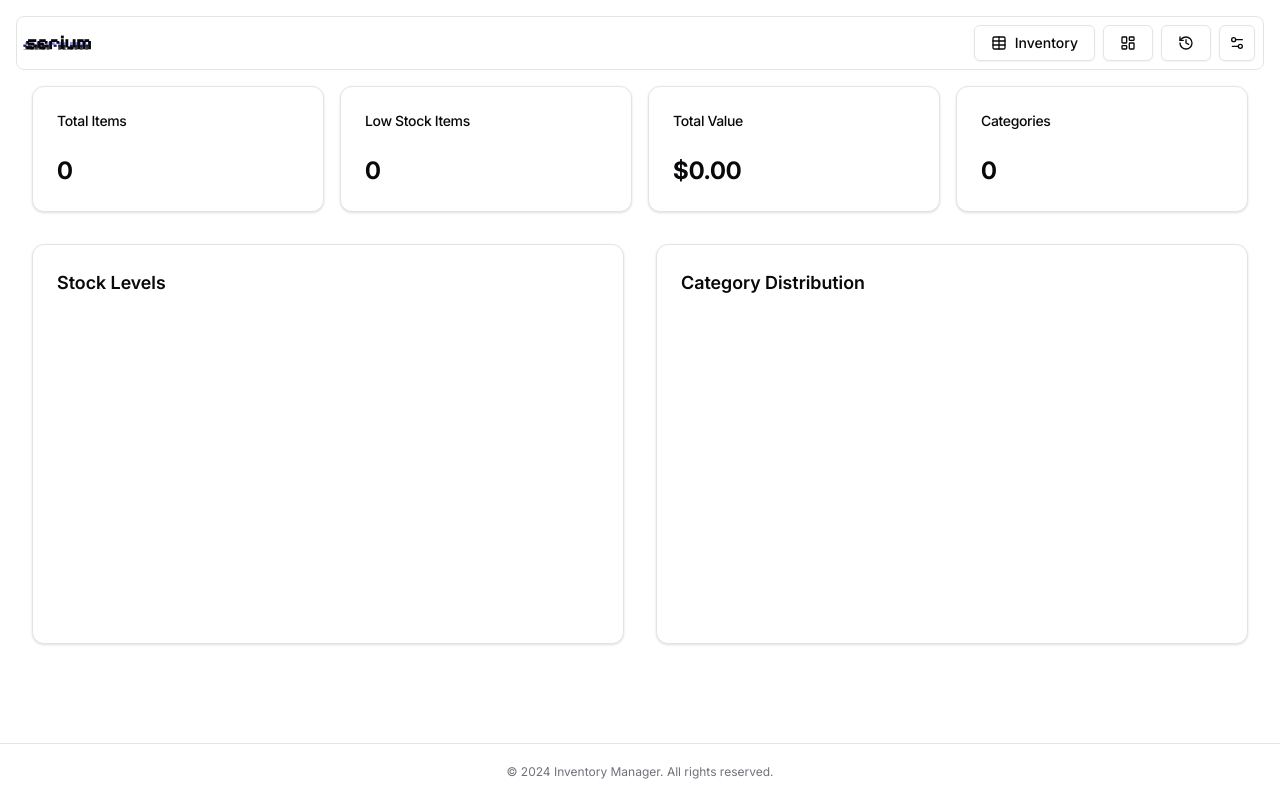
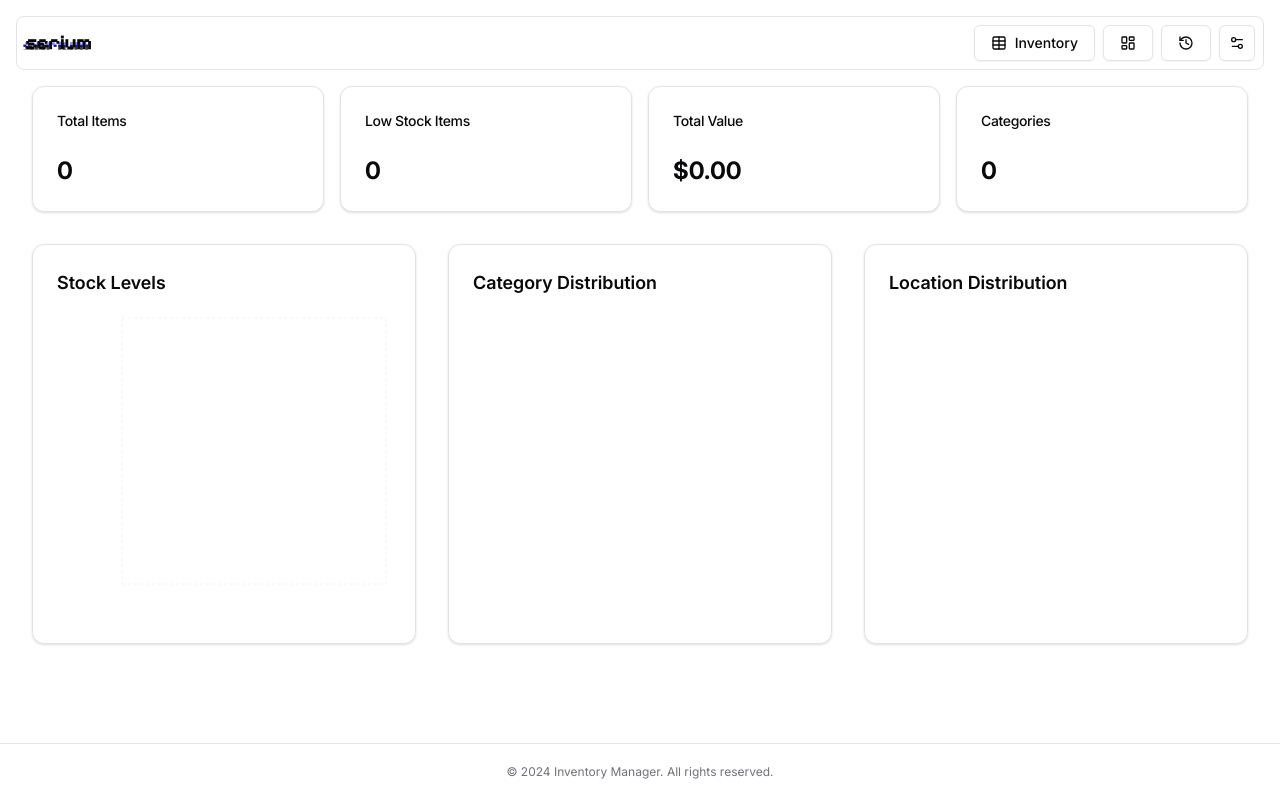
Before and after one commit to kcybe/Serium, a Next.js app: page /dashboard in a window 1280 px wide. Built offline with nearby package versions, Linux system fonts and the light colour scheme.

Commit message:
Changed the dashboard look and added location chart pie

```diff
--- a/package.json
+++ b/package.json
@@ -35,6 +35,7 @@
     "react-day-picker": "^8.10.1",
     "react-dom": "^19.0.0",
     "react-hook-form": "^7.54.2",
+    "recharts": "^2.15.1",
     "sonner": "^1.7.2",
     "tailwind-merge": "^2.6.0",
     "tailwindcss-animate": "^1.0.7",
--- a/src/app/dashboard/hooks/use-dashboard-data.tsx
+++ b/src/app/dashboard/hooks/use-dashboard-data.tsx
@@ -12,15 +12,28 @@ interface DashboardData {
     totalValue: number
     totalCategories: number
   }
-  categoryDistribution: Array<{ id: string; label: string; value: number }>
-  stockLevels: Array<{ name: string; quantity: number }>
+  categoryDistribution: Array<{
+    id: string
+    name: string
+    value: number
+  }>
+  stockLevels: Array<{
+    name: string
+    quantity: number
+  }>
+  locationDistribution: Array<{
+    id: string
+    name: string
+    value: number
+  }>
 }
 
 export function useInventoryData() {
   const [data, setData] = useState<DashboardData>({
     inventoryStats: { totalItems: 0, lowStockItems: 0, totalValue: 0, totalCategories: 0 },
     categoryDistribution: [],
-    stockLevels: []
+    stockLevels: [],
+    locationDistribution: []
   })
   const [settings, setSettings] = useState<SiteSettings>()
 
@@ -42,12 +55,14 @@ export function useInventoryData() {
     const categories = new Map<string, number>()
     let totalValue = 0
     let lowStockItems = 0
+    const locations = new Map<string, number>()
 
     inventory.forEach(item => {
       totalValue += item.price * item.quantity
       if(item.quantity < (settings?.lowStockThreshold || 10)) lowStockItems++
 
       categories.set(item.category, (categories.get(item.category) || 0) + 1)
+      locations.set(item.location, (locations.get(item.location) || 0) + 1)
     })
 
     setData({
@@ -60,19 +75,11 @@ export function useInventoryData() {
       categoryDistribution: Array.from(categories)
         .map(([id, value]) => ({
           id,
-          label: id,
+          name: id,
           value
         }))
         .sort((a, b) => b.value - a.value)
-        .slice(0, 8)
-        .concat([{
-          id: 'other',
-          label: 'Other',
-          value: Array.from(categories)
-            .slice(8)
-            .reduce((acc, [, value]) => acc + value, 0)
-        }])
-        .filter(item => item.value > 0),
+        .slice(0, 8),
       stockLevels: Array.from(
         inventory.reduce((acc, item) => {
           const status = item.status || 'Unknown';
@@ -83,7 +90,15 @@ export function useInventoryData() {
           name,
           quantity: Math.round(quantity * 100) / 100
         })
-      ).sort((a, b) => b.quantity - a.quantity)
+      ).sort((a, b) => b.quantity - a.quantity),
+      locationDistribution: Array.from(locations)
+        .map(([id, value]) => ({
+          id,
+          name: id,
+          value
+        }))
+        .sort((a, b) => b.value - a.value)
+        .slice(0, 8)
     })
   }
 
--- a/src/app/dashboard/page.tsx
+++ b/src/app/dashboard/page.tsx
@@ -1,15 +1,31 @@
 "use client"
 
 import { Card, CardContent, CardHeader, CardTitle } from "@/components/ui/card"
-import { ResponsiveBar } from "@nivo/bar"
-import { ResponsivePie } from "@nivo/pie"
+import { BarChart, PieChart, Pie, Bar, XAxis, YAxis, CartesianGrid, Tooltip, Legend, ResponsiveContainer, Cell } from "recharts"
 import { useInventoryData } from "./hooks/use-dashboard-data"
+import { useTheme } from "next-themes"
 
 export default function DashboardPage() {
-  const { inventoryStats, categoryDistribution, stockLevels } = useInventoryData()
+  const { inventoryStats, categoryDistribution, stockLevels, locationDistribution } = useInventoryData()
+  const { theme } = useTheme()
+
+  const textColor = theme === 'dark' ? 'hsl(var(--primary-foreground))' : 'hsl(var(--primary))'
+
+  // Get Shadcn UI colors based on theme
+  const getChartColor = () => {
+    return theme === 'dark' ? 'var(--primary)' : 'var(--primary)' // Using primary color from globals.css
+  }
+
+  const axisStyle = {
+    tick: { fill: textColor },
+    axisLine: { stroke: 'hsl(var(--muted))' },
+    tickLine: { stroke: 'hsl(var(--muted))' }
+  }
 
   return (
-    <div className="p-8 space-y-8">
+    <div className="flex-1">
+      <div className="mx-auto max-w-7xl px-4 sm:px-6 lg:px-8 py-8">
+        <div className="space-y-8">
           <div className="grid grid-cols-1 md:grid-cols-2 lg:grid-cols-4 gap-4">
             <Card>
               <CardHeader>
@@ -50,64 +66,158 @@ export default function DashboardPage() {
             </Card>
           </div>
 
-      <div className="grid grid-cols-1 lg:grid-cols-2 gap-8">
+          <div className="grid grid-cols-1 lg:grid-cols-3 gap-8">
             <Card className="p-6 h-[400px] flex flex-col">
               <h3 className="text-lg font-semibold mb-4">Stock Levels</h3>
               <div className="flex-1">
-            <ResponsiveBar
-              data={stockLevels}
-              keys={["quantity"]}
-              indexBy="name"
-              layout="horizontal"
-              margin={{ top: 20, right: 20, bottom: 40, left: 80 }}
-              padding={0.3}
-              colors={{ scheme: "nivo" }}
-              axisBottom={{
-                tickSize: 5,
-                tickPadding: 5,
-                tickRotation: 0,
+                <ResponsiveContainer width="100%" height="100%">
+                  <BarChart data={stockLevels}>
+                    <CartesianGrid
+                      strokeDasharray="3 3"
+                      className="stroke-muted"
+                    />
+                    <XAxis
+                      dataKey="name"
+                      className="text-xs"
+                      {...axisStyle}
+                    />
+                    <YAxis
+                      className="text-xs"
+                      {...axisStyle}
+                    />
+                    <Tooltip
+                      contentStyle={{
+                        backgroundColor: 'hsl(var(--background))',
+                        borderColor: 'hsl(var(--border))',
+                        borderRadius: 'var(--radius)',
+                        color: 'hsl(var(--foreground))'
                       }}
-              axisLeft={{
-                tickSize: 5,
-                tickPadding: 5,
-                tickRotation: 0,
-              }}
-              labelSkipWidth={12}
-              labelSkipHeight={12}
+                      itemStyle={{ color: 'hsl(var(--foreground))' }}
                     />
+                    <Bar
+                      dataKey="quantity"
+                      className="fill-primary"
+                      radius={[4, 4, 0, 0]}
+                    >
+                      {stockLevels.map((entry, index) => (
+                        <Cell
+                          key={`cell-${index}`}
+                          fill={getChartColor()}
+                          fillOpacity={0.8}
+                        />
+                      ))}
+                    </Bar>
+                  </BarChart>
+                </ResponsiveContainer>
               </div>
             </Card>
 
             <Card className="p-6 h-[400px] flex flex-col">
               <h3 className="text-lg font-semibold mb-4">Category Distribution</h3>
               <div className="flex-1 relative">
-            <ResponsivePie
+                <ResponsiveContainer width="100%" height="100%">
+                  <PieChart>
+                    <Pie
                       data={categoryDistribution}
-              margin={{ top: 0, right: 20, bottom: 40, left: 20 }}
-              innerRadius={0.5}
-              padAngle={0.5}
-              cornerRadius={2}
-              colors={{ scheme: "nivo" }}
-              enableArcLabels={false}
-              arcLinkLabelsSkipAngle={15}
-              arcLinkLabelsThickness={2}
-              legends={[
-                {
-                  anchor: 'bottom',
-                  direction: 'row',
-                  translateY: 30,
-                  translateX: 20,
-                  itemWidth: 80,
-                  itemHeight: 14,
-                  symbolSize: 10,
-                  symbolShape: 'circle',
-                  itemTextColor: '#999',
-                }
-              ]}
+                      dataKey="value"
+                      nameKey="id"
+                      cx="50%"
+                      cy="50%"
+                      innerRadius={60}
+                      outerRadius={80}
+                      paddingAngle={2}
+                      className="stroke-background"
+                    >
+                      {categoryDistribution.map((entry, index) => (
+                        <Cell
+                          key={`cell-${index}`}
+                          fill={`hsl(var(--primary) / ${0.3 + (index * 0.1)})`}
                         />
+                      ))}
+                    </Pie>
+                    <Tooltip
+                      contentStyle={{
+                        backgroundColor: 'hsl(var(--background))',
+                        borderColor: 'hsl(var(--border))',
+                        borderRadius: 'var(--radius)',
+                        color: 'hsl(var(--foreground))'
+                      }}
+                      itemStyle={{ color: 'hsl(var(--foreground))' }}
+                    />
+                    <Legend
+                      layout="horizontal"
+                      verticalAlign="bottom"
+                      align="center"
+                      wrapperStyle={{
+                        paddingTop: '1rem',
+                        color: 'hsl(var(--foreground))'
+                      }}
+                      iconType="circle"
+                      formatter={(value) => (
+                        <span className="text-sm">
+                          {value}
+                        </span>
+                      )}
+                    />
+                  </PieChart>
+                </ResponsiveContainer>
+              </div>
+            </Card>
+
+            <Card className="p-6 h-[400px] flex flex-col">
+              <h3 className="text-lg font-semibold mb-4">Location Distribution</h3>
+              <div className="flex-1 relative">
+                <ResponsiveContainer width="100%" height="100%">
+                  <PieChart>
+                    <Pie
+                      data={locationDistribution}
+                      dataKey="value"
+                      nameKey="id"
+                      cx="50%"
+                      cy="50%"
+                      innerRadius={60}
+                      outerRadius={80}
+                      paddingAngle={2}
+                      className="stroke-background"
+                    >
+                      {locationDistribution.map((entry, index) => (
+                        <Cell
+                          key={`cell-${index}`}
+                          fill={`hsl(var(--primary) / ${0.3 + (index * 0.1)})`}
+                        />
+                      ))}
+                    </Pie>
+                    <Tooltip
+                      contentStyle={{
+                        backgroundColor: 'hsl(var(--background))',
+                        borderColor: 'hsl(var(--border))',
+                        borderRadius: 'var(--radius)',
+                        color: 'hsl(var(--foreground))'
+                      }}
+                      itemStyle={{ color: 'hsl(var(--foreground))' }}
+                    />
+                    <Legend
+                      layout="horizontal"
+                      verticalAlign="bottom"
+                      align="center"
+                      wrapperStyle={{
+                        paddingTop: '1rem',
+                        color: 'hsl(var(--foreground))'
+                      }}
+                      iconType="circle"
+                      formatter={(value) => (
+                        <span className="text-sm">
+                          {value}
+                        </span>
+                      )}
+                    />
+                  </PieChart>
+                </ResponsiveContainer>
               </div>
             </Card>
           </div>
         </div>
+      </div>
+    </div>
   )
 }
```
Also changed, not shown: 1 other file (tests, documents, lock files or other folders). Lines whose indentation alone changed are shown as unchanged.
